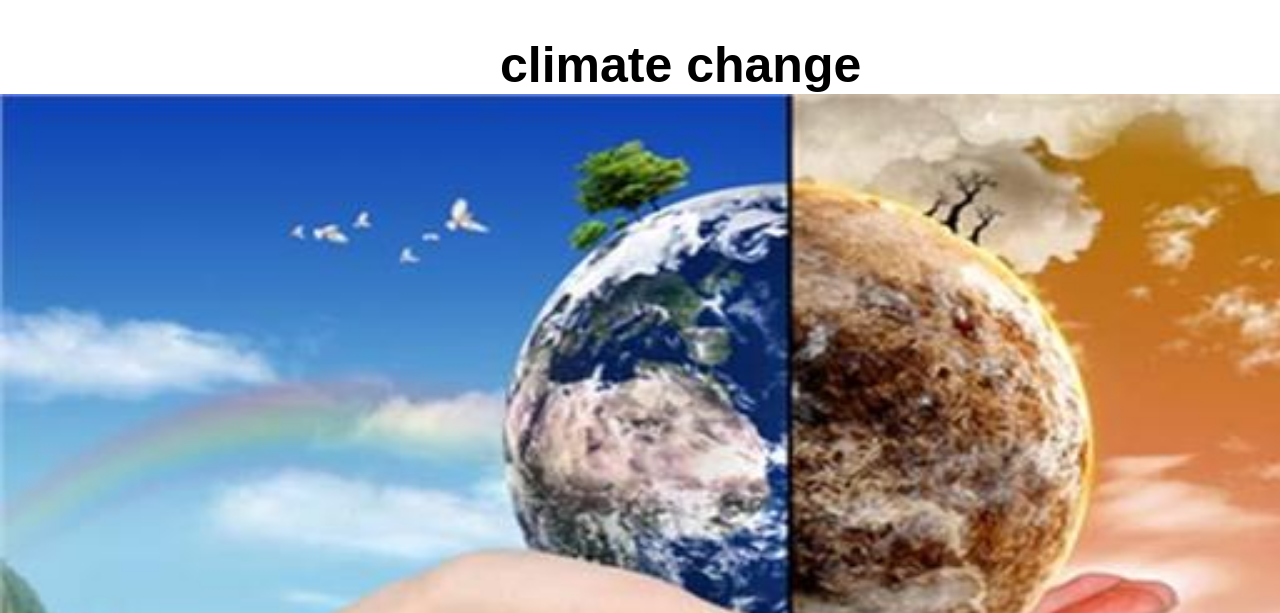
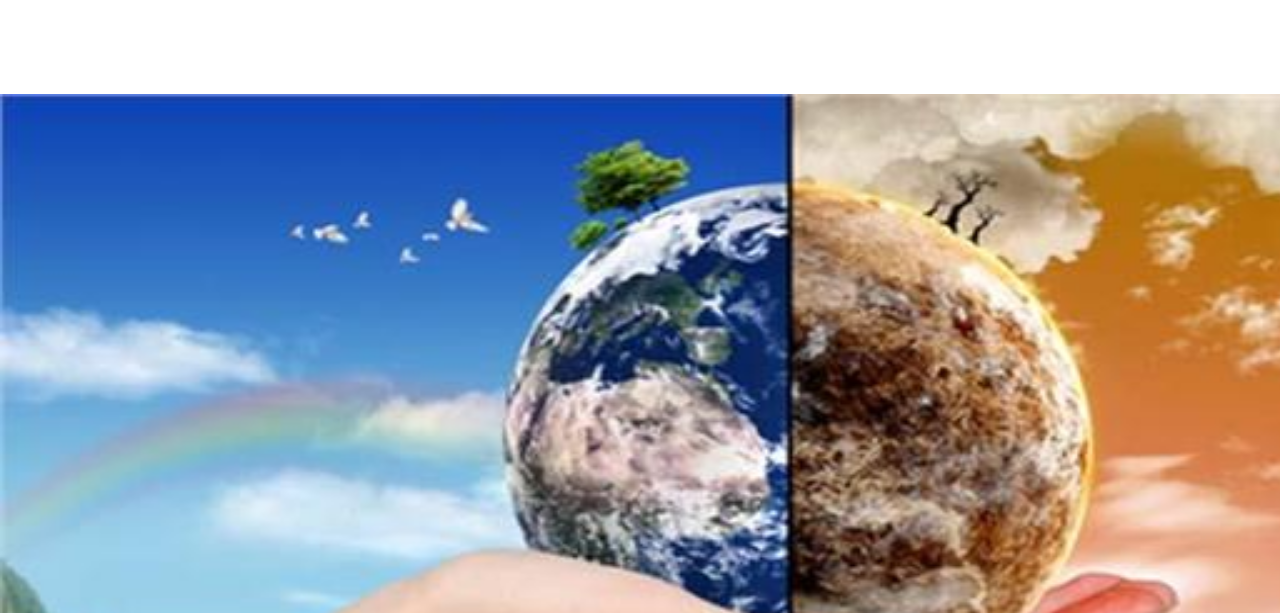
Before and after one commit to MohamedWaleedd/MA3LOMATY.GITHUB.IO, a plain HTML site: page climate.html in a window 1280 px wide. Shown: the part 187-800 px from the top of the page. Drawn offline with Linux system fonts and the light colour scheme.

Commit message:
Update p.css

```diff
--- a/p.css
+++ b/p.css
@@ -2,6 +2,7 @@
   padding: 0;
   margin: 0;
   font-family: 'poppins',sans-serif;
+  Color: white;
 }
 header{
   display: flex;
```
